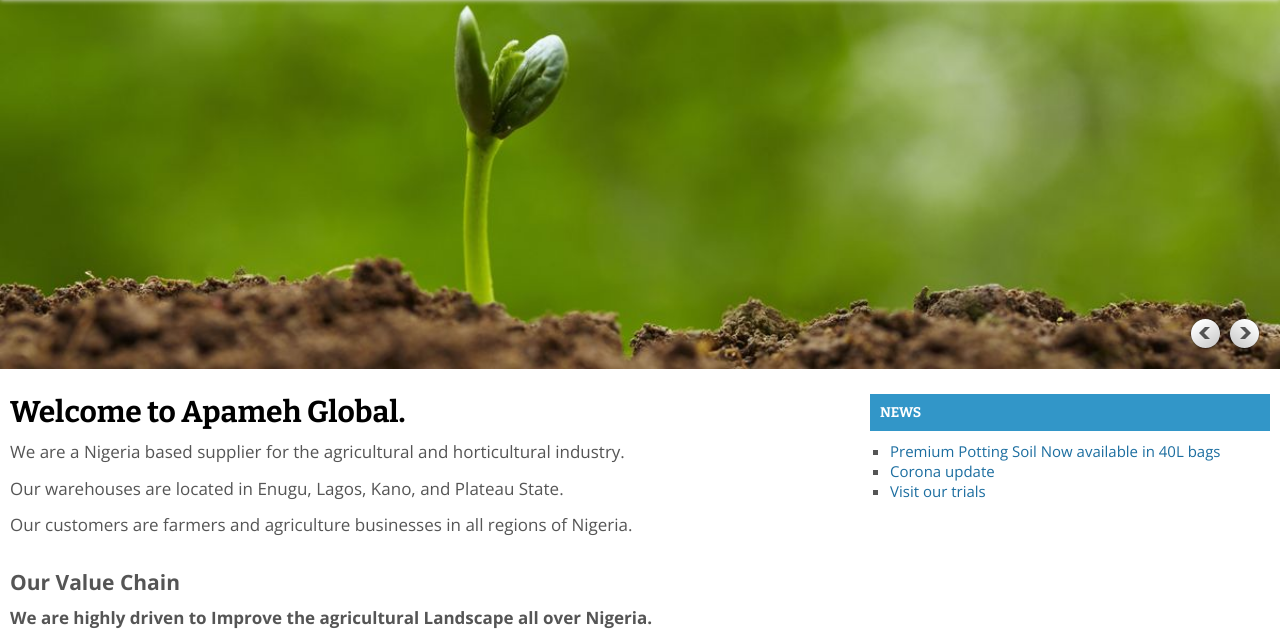
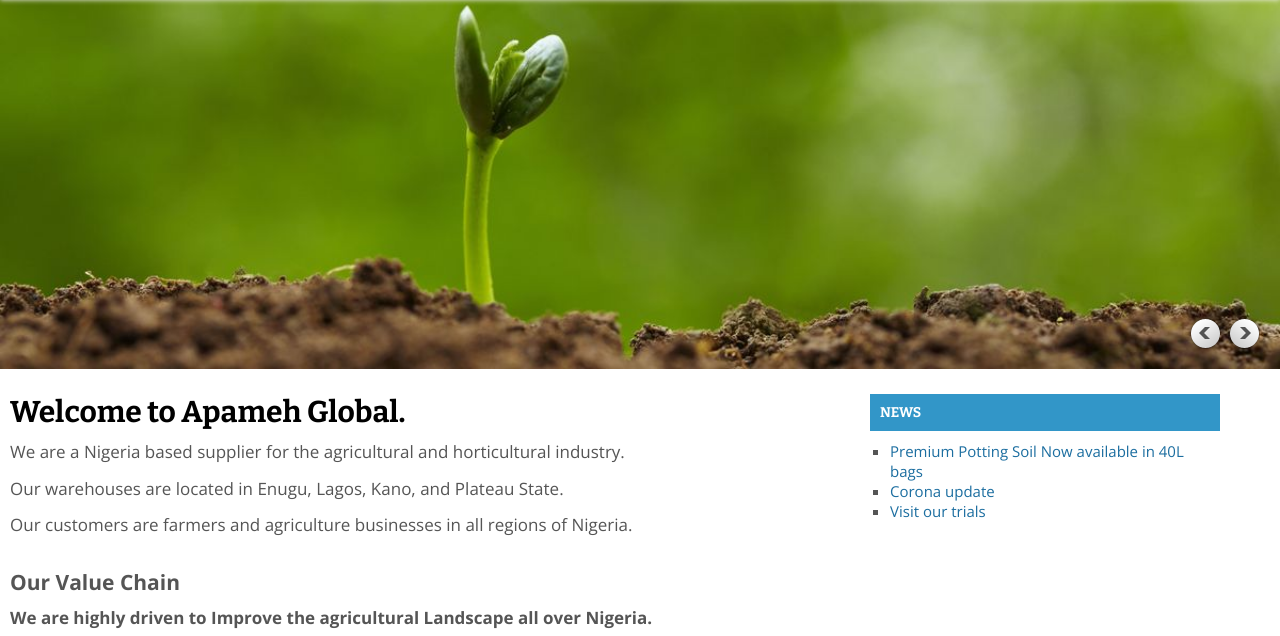
Before and after one commit to David-Orizu31/Apameh-2, a plain HTML site: page www.afri-agri.com/index.html in a window 1280 px wide. Shown: the part 105-741 px from the top of the page. Drawn offline with nearby package versions, Linux system fonts and the light colour scheme.

Commit message:
Update responsive-style7f79.css

```diff
--- a/www.afri-agri.com/sites/all/themes/responsive/css/responsive-style7f79.css
+++ b/www.afri-agri.com/sites/all/themes/responsive/css/responsive-style7f79.css
@@ -38,7 +38,7 @@ Use it to make something cool, have fun, and share what you've learned with othe
     .container .two.columns                     { width: 100px; }
     .container .three.columns                   { width: 160px; }
     .container .four.columns                    { width: 220px; }
-    .container .five.columns                    { width: 400px; }
+    .container .five.columns                    { width: 350px; }
     .container .six.columns                     { width: 340px; }
     .container .seven.columns                   { width: 400px; }
     .container .eight.columns                   { width: 460px; }
```
